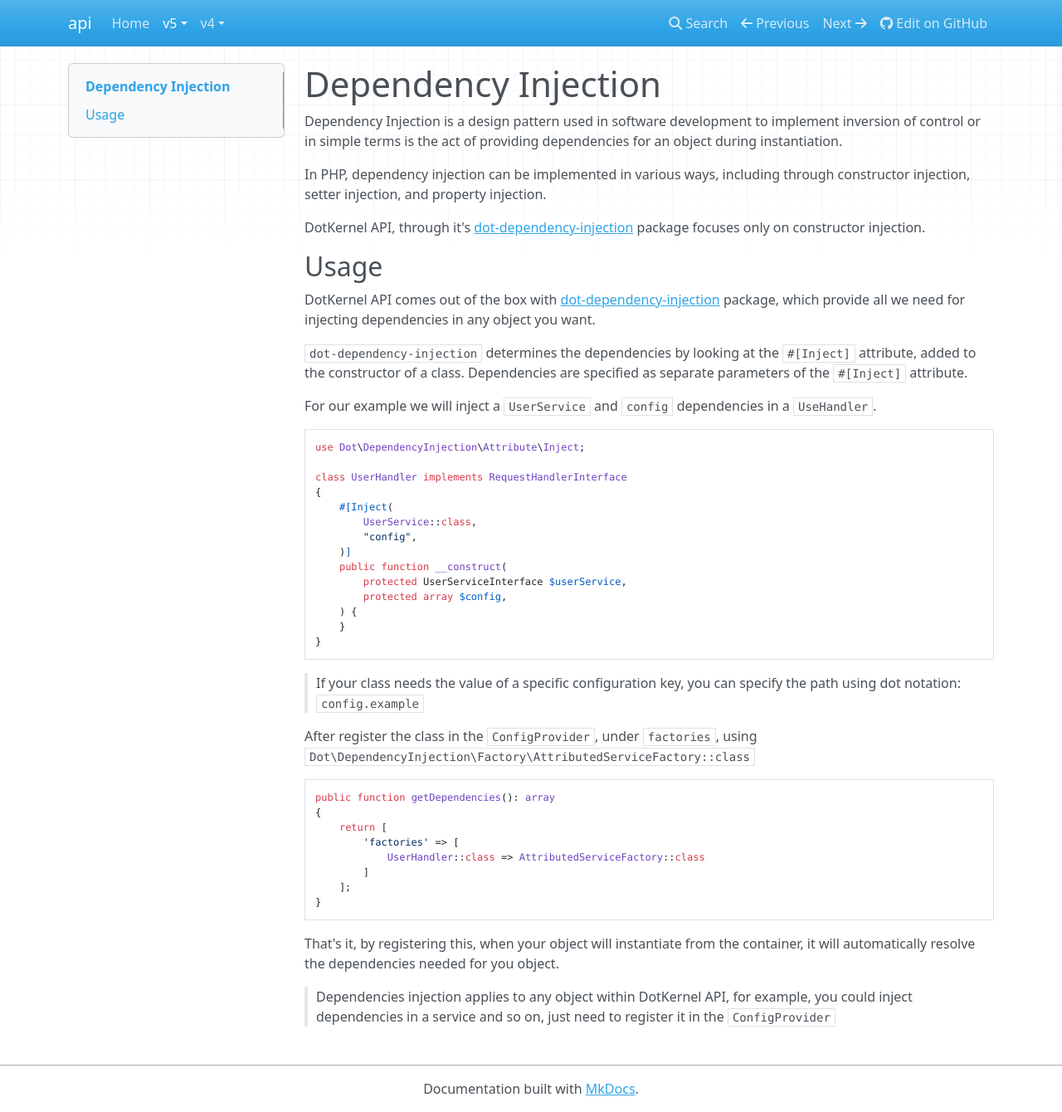
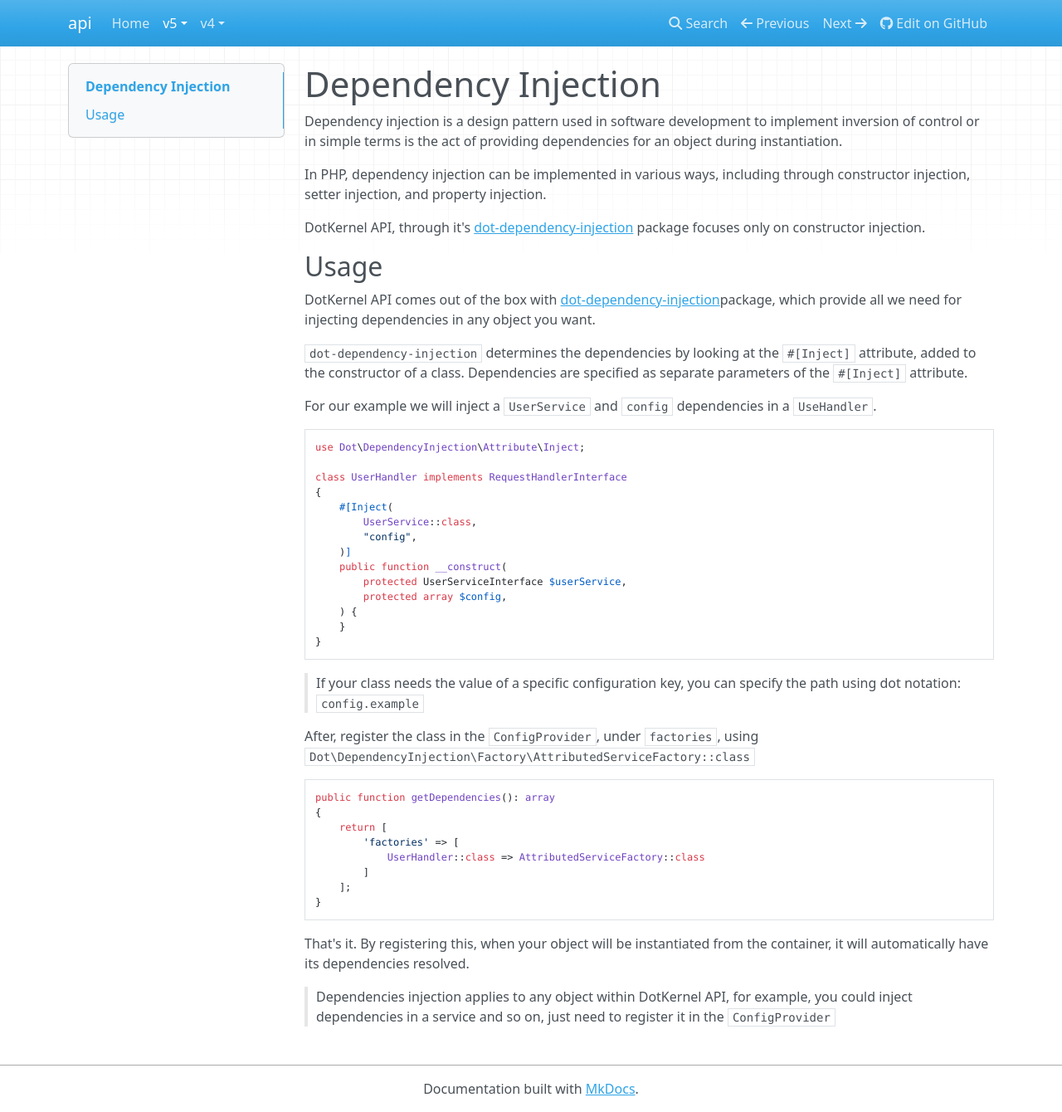
Before and after one commit to dotkernel/api-documentation, an MkDocs documentation site: the page built from docs/book/v5/core-features/dependency-injection.md, in a window 1280 px wide and 1340 px high. Shown: the whole window at 83% size. Built offline with MkDocs 1.6.1, drawn with Linux system fonts in a browser that asks for light colours; nearby versions of some CDN libraries.

Commit message:
changes from review
Signed-off-by: arhimede <julian@dotkernel.com>

````diff
--- a/docs/book/v5/core-features/dependency-injection.md
+++ b/docs/book/v5/core-features/dependency-injection.md
@@ -1,23 +1,22 @@
 # Dependency Injection
 
-Dependency Injection is a design pattern used in software development to implement inversion of control or in simple
+Dependency injection is a design pattern used in software development to implement inversion of control or in simple
 terms is the act of providing dependencies for an object during instantiation.
 
-In PHP, dependency injection can be implemented in various ways, including through constructor injection,
-setter injection, and property injection.
+In PHP, dependency injection can be implemented in various ways, including through constructor injection, setter
+injection, and property injection.
 
-DotKernel API, through it's
-[dot-dependency-injection](https://github.com/dotkernel/dot-dependency-injection) package focuses only on constructor
-injection.
+DotKernel API, through it's [dot-dependency-injection](https://github.com/dotkernel/dot-dependency-injection) package
+focuses only on constructor injection.
 
 ## Usage
 
-DotKernel API comes out of the box with [dot-dependency-injection](https://github.com/dotkernel/dot-dependency-injection)
-package, which provide all we need for injecting dependencies in any object you want.
+DotKernel API comes out of the box with
+[dot-dependency-injection](https://github.com/dotkernel/dot-dependency-injection)package, which provide all we need for
+injecting dependencies in any object you want.
 
 `dot-dependency-injection` determines the dependencies by looking at the `#[Inject]` attribute,
-added to the constructor of a class. Dependencies are specified as separate parameters of the `#[Inject]`
-attribute.
+added to the constructor of a class. Dependencies are specified as separate parameters of the `#[Inject]` attribute.
 
 For our example we will inject a `UserService` and `config` dependencies in a `UseHandler`.
 
@@ -38,9 +37,11 @@ class UserHandler implements RequestHandlerInterface
 }
 ```
 
->If your class needs the value of a specific configuration key, you can specify the path using dot notation: `config.example`
+> If your class needs the value of a specific configuration key, you can specify the path using dot notation:
+> `config.example`
 
-After register the class in the `ConfigProvider`, under `factories`, using `Dot\DependencyInjection\Factory\AttributedServiceFactory::class`
+After, register the class in the `ConfigProvider`, under `factories`, using
+`Dot\DependencyInjection\Factory\AttributedServiceFactory::class`
 
 ```php
 public function getDependencies(): array
@@ -53,8 +54,8 @@ public function getDependencies(): array
 }
 ```
 
-That's it, by registering this, when your object will instantiate from the container, it will automatically resolve
-the dependencies needed for you object.
+That's it. By registering this, when your object will be instantiated from the container, it will automatically have
+its dependencies resolved.
 
->Dependencies injection applies to any object within DotKernel API, for example, you could inject dependencies in
+> Dependencies injection applies to any object within DotKernel API, for example, you could inject dependencies in
 > a service and so on, just need to register it in the `ConfigProvider`
````
